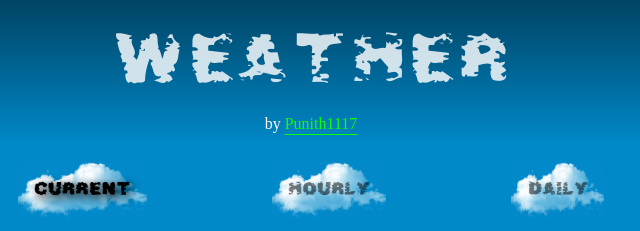
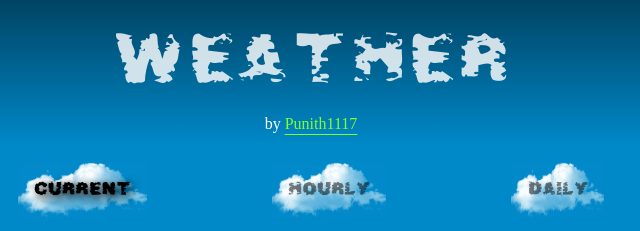
Before and after one commit to Punith1117/weather, a website built with webpack: page src/template.html in a window 1280 px wide. Shown: the top 231 px of the page, 329-969 px from the left. Built offline with nearby package versions, Linux system fonts and the light colour scheme.

Commit message:
modify color of author

```diff
--- a/src/style.css
+++ b/src/style.css
@@ -27,7 +27,7 @@ header {
     margin-bottom: 10px;
     color: white;
     a {
-        color: rgb(12, 255, 4);
+        color: rgb(127, 255, 41);
         text-underline-offset: 5px;
     }
 }
```
